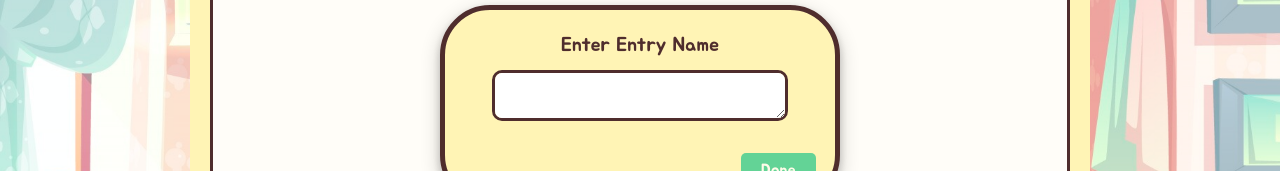
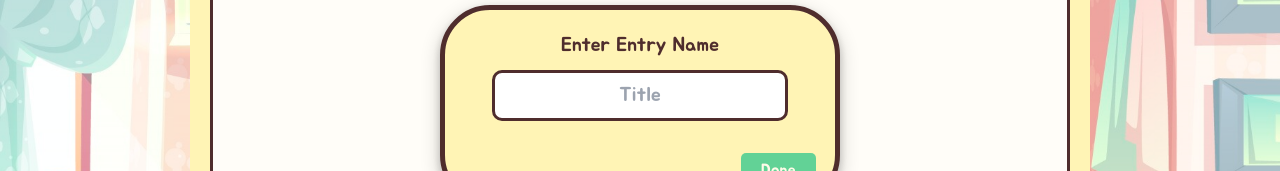
Before and after one commit to xuserena12/sunny-side-diaries, a React (Create React App) app in the folder frontend/: page / in a window 1280 px wide. Both pictures are taken after typing "Sample" into the empty fields and a click on the button "Save". Shown: the part 215-386 px from the top of the page. Built offline with nearby package versions, Linux system fonts and the light colour scheme.

Commit message:
closing modal

```diff
--- a/frontend/src/components/Modal.css
+++ b/frontend/src/components/Modal.css
@@ -34,7 +34,7 @@ h2 {
     padding: 10px;
 }
 
-.modal-content textarea {
+.modal-content input {
     border-radius: 10px;
     border: 3px solid var(--brown);
     padding: 10px;
--- a/frontend/src/components/Modal.js
+++ b/frontend/src/components/Modal.js
@@ -10,9 +10,9 @@ const Modal = ({ toggleModal }) => {
       <div className="overlay"></div>
       <div className="modal-content">
         <h2>Enter Entry Name</h2>
-        <textarea maxlength="30"></textarea>
-        <div className="button-container">
-            <button>Done</button>
+        <input type="text" maxLength="30" placeholder="Title"></input>
+        <div  className="button-container">
+            <button type="submit" onClick={toggleModal}>Done</button>
         </div>
         </div>
       </div>
```
